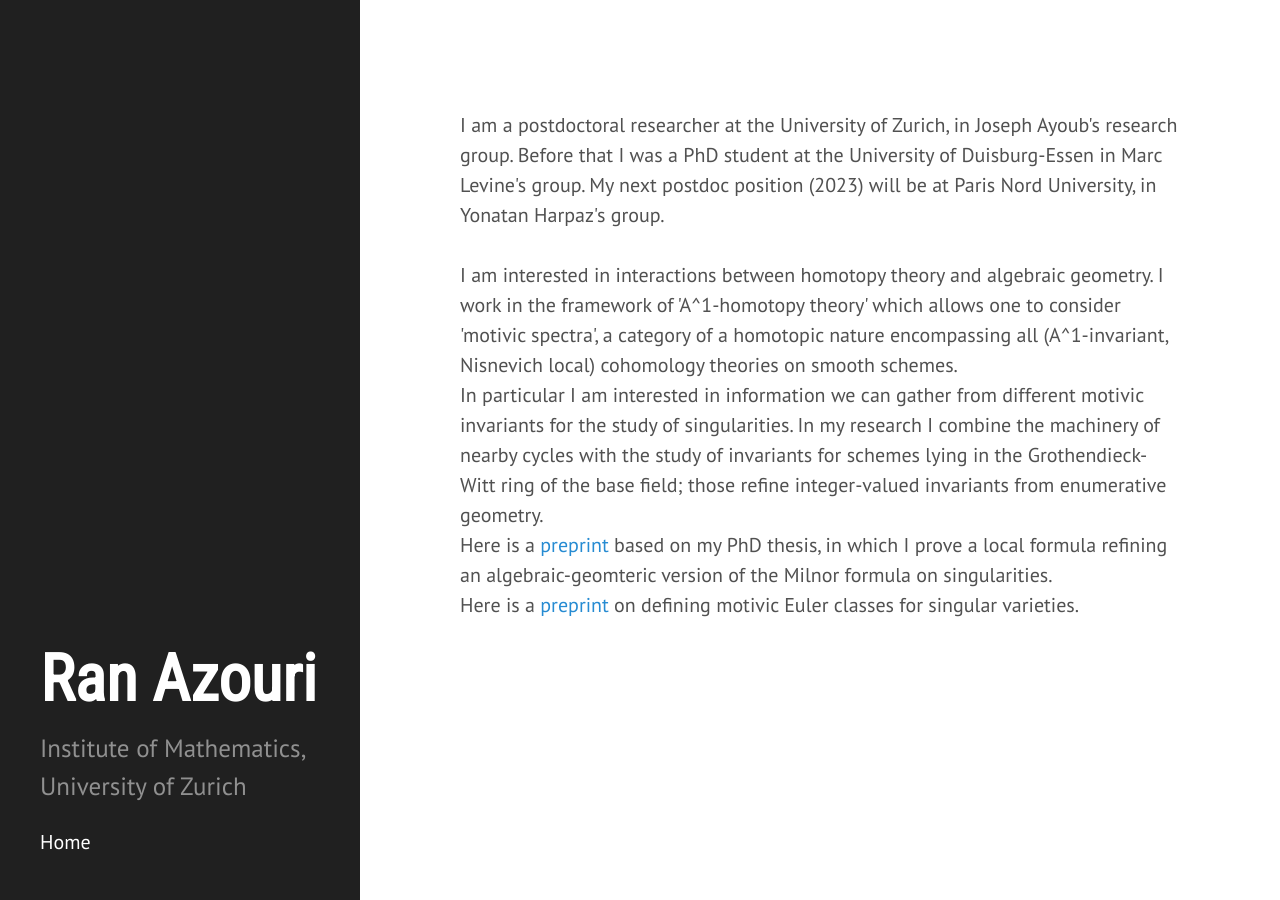
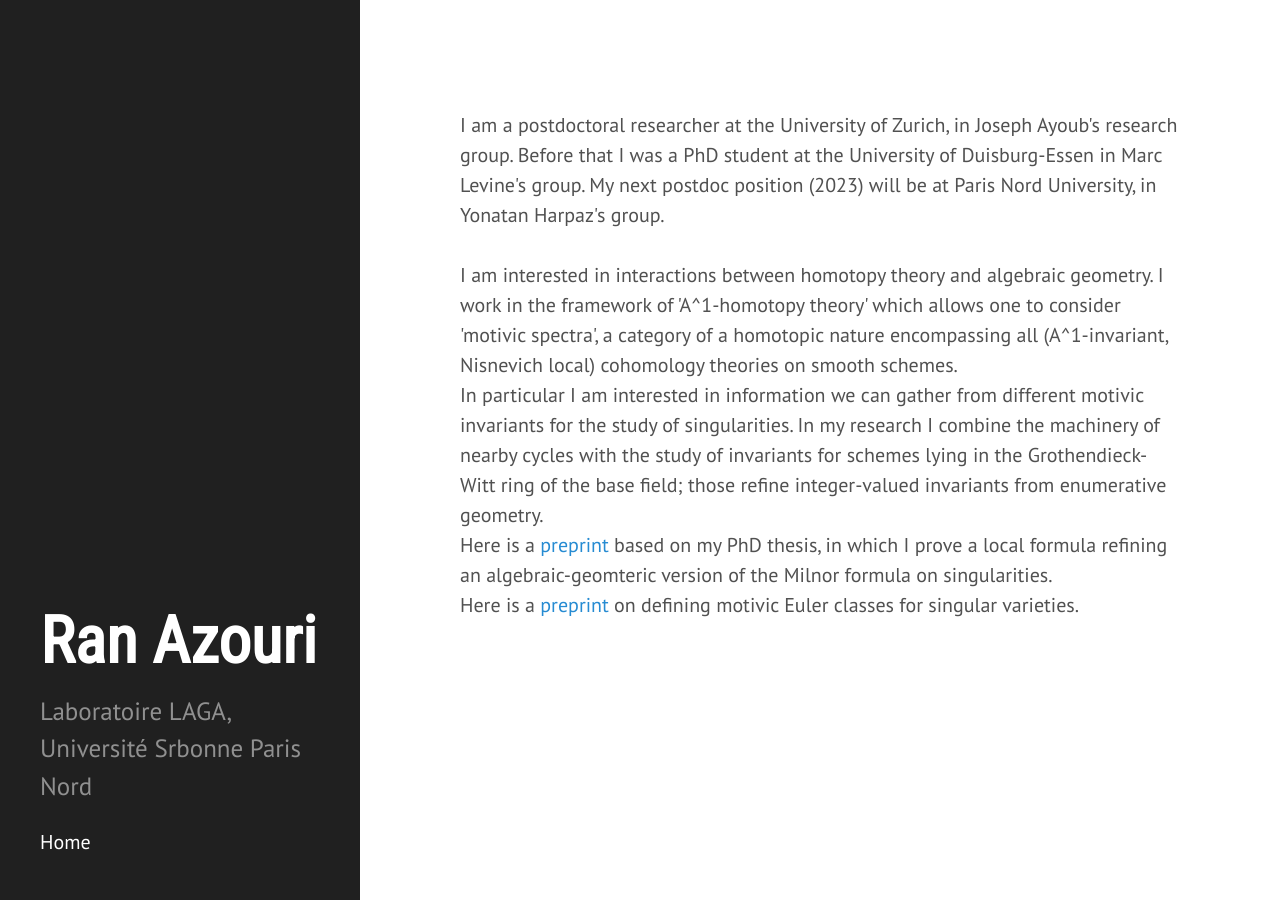
Before and after one commit to ransass/ransass.github.io, a Jekyll site: the page built from index.html, in a window 1280 px wide. Built offline with Jekyll 4.4.1, drawn with Linux system fonts in a browser that asks for light colours; some web fonts are replaced; the list of posts is cut into pages by our own code.

Commit message:
Update _config.yml

```diff
--- a/_config.yml
+++ b/_config.yml
@@ -9,7 +9,7 @@ permalink:        pretty
 # Setup
 title:            Ran Azouri
 tagline:          'mathematician'
-description:     'Institute of Mathematics, University of Zurich'
+description:     'Laboratoire LAGA, Université Srbonne Paris Nord'
 # description:      'A'
 url:              https://www.ranazouri.com
 baseurl:          /
```
